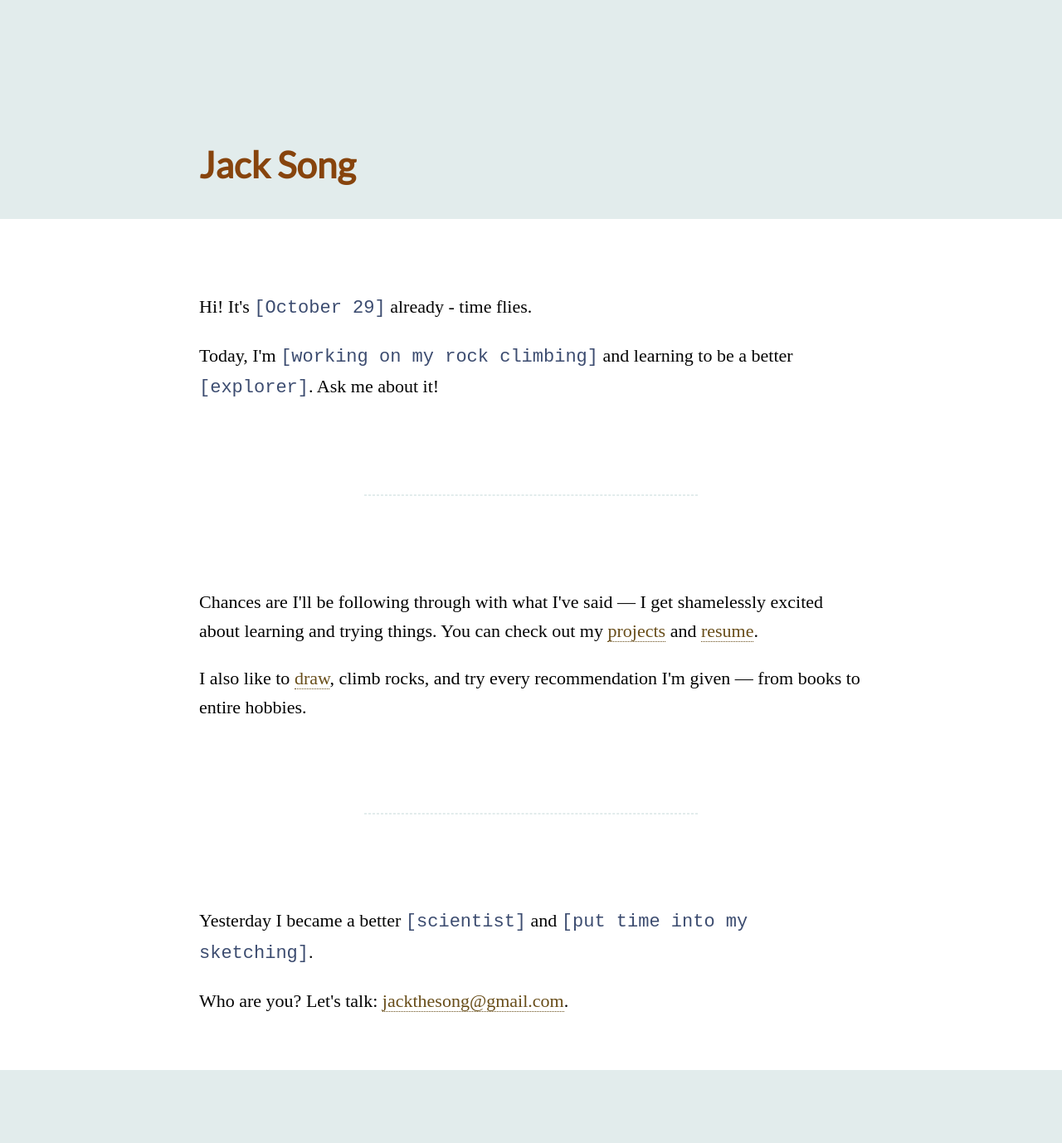
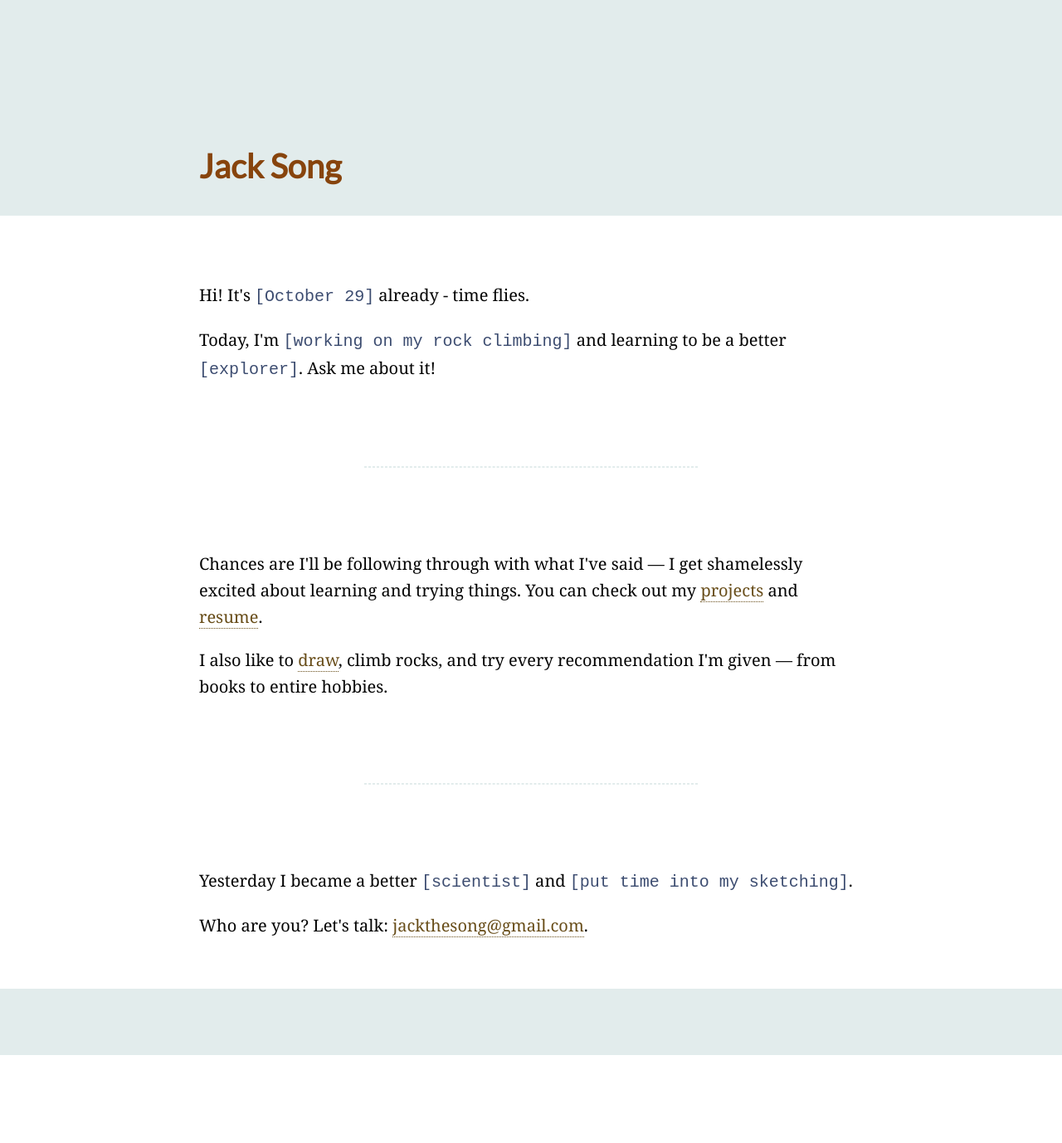
Before and after one commit to jack-song/jack-song.github.io, a Jekyll site: the page built from index.html, in a window 1280 px wide. Shown: the whole page at 83% size. Built offline with Jekyll 4.4.1, drawn with Linux system fonts in a browser that asks for light colours; after the commit the page ends 1272 px from its top, so only the background shows below that.

Commit message:
Made font locally hosted adjusted fonts

```diff
--- a/_layouts/index.html
+++ b/_layouts/index.html
@@ -4,7 +4,6 @@
   <head>
     {% include headstuff.html %}
     <title>Jack Song</title>
-    <link href="https://fonts.googleapis.com/css?family=Lato&text=Jack%20Song" rel="stylesheet">
     <link href="{{ '/css/index.css' }}" rel="stylesheet">
   </head>
 
--- a/_layouts/posts.html
+++ b/_layouts/posts.html
@@ -4,7 +4,6 @@
   <head>
     {% include headstuff.html %}
     <title>Jack's Projects</title>
-    <link href="https://fonts.googleapis.com/css?family=Lato" rel="stylesheet">
     <link href="{{ '/css/posts.css' }}" rel="stylesheet">
   </head>
 
--- a/_sass/base.scss
+++ b/_sass/base.scss
@@ -5,10 +5,17 @@ $secondary-color: #3C4C70;
 $primary-background-color: #E2ECEC;
 $secondary-background-color: #AFB7CA;
 
+@font-face {
+  font-family: Lato;
+  src: url('/fonts/Lato-Regular.ttf') format('truetype');
+  font-weight: normal;
+  font-style: normal;
+}
+
 html {
     -ms-text-size-adjust: 100%;
     -webkit-text-size-adjust: 100%;
-    font-size: 22px;
+    font-size: 20px;
 }
 
 body {
@@ -110,7 +117,7 @@ a.button.end {
   max-width: $content-width;
   line-height: 1.6em;
   font-size: 1em;
-  font-family: Bookman, serif;
+  font-family: Georgia, sans-serif;
   padding-left: $content-padding;
   padding-right: $content-padding;
 }
--- a/css/index.scss
+++ b/css/index.scss
@@ -7,7 +7,7 @@
 .title-content {
   margin-bottom: 4rem;
   margin-top: 0;
-  padding-top: 6rem;
+  padding-top: 7rem;
 }
 
 hr {
```
Also changed, not shown: fonts/Lato-Regular.ttf (added), 10 other files.
